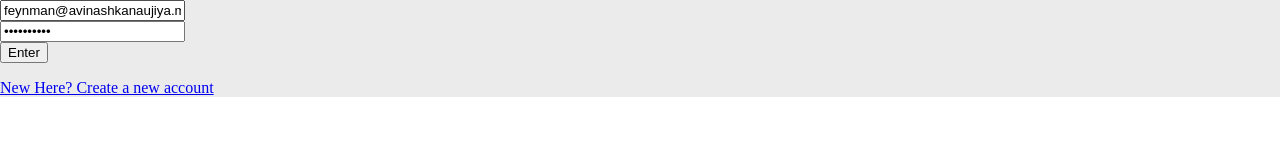
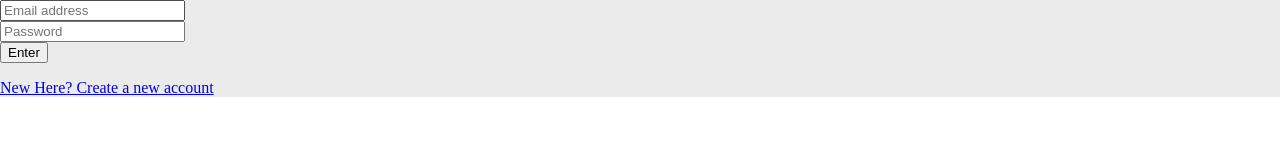
Before and after one commit to avinashkanaujiya/feynman, a Vue app: page /login in a window 1280 px wide. Shown: the top 160 px of the page. Built offline with nearby package versions, Linux system fonts and the light colour scheme.

Commit message:
Update Login.vue

```diff
--- a/src/components/Login.vue
+++ b/src/components/Login.vue
@@ -7,8 +7,8 @@ import { mapMutations, mapState } from 'vuex';
 export default {
   data() {
     return{
-      email: 'feynman@avinashkanaujiya.me',
-      password: 'adminadmin',
+      email: '',
+      password: '',
     }
   },
   methods: {
```
